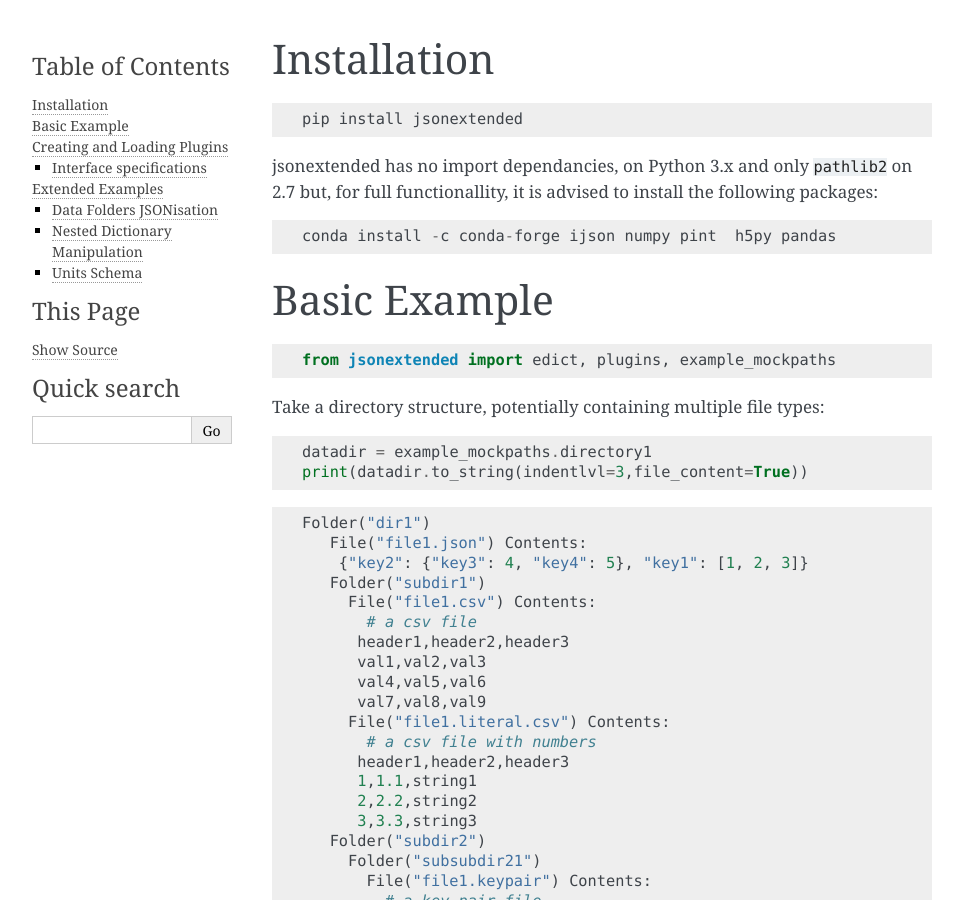
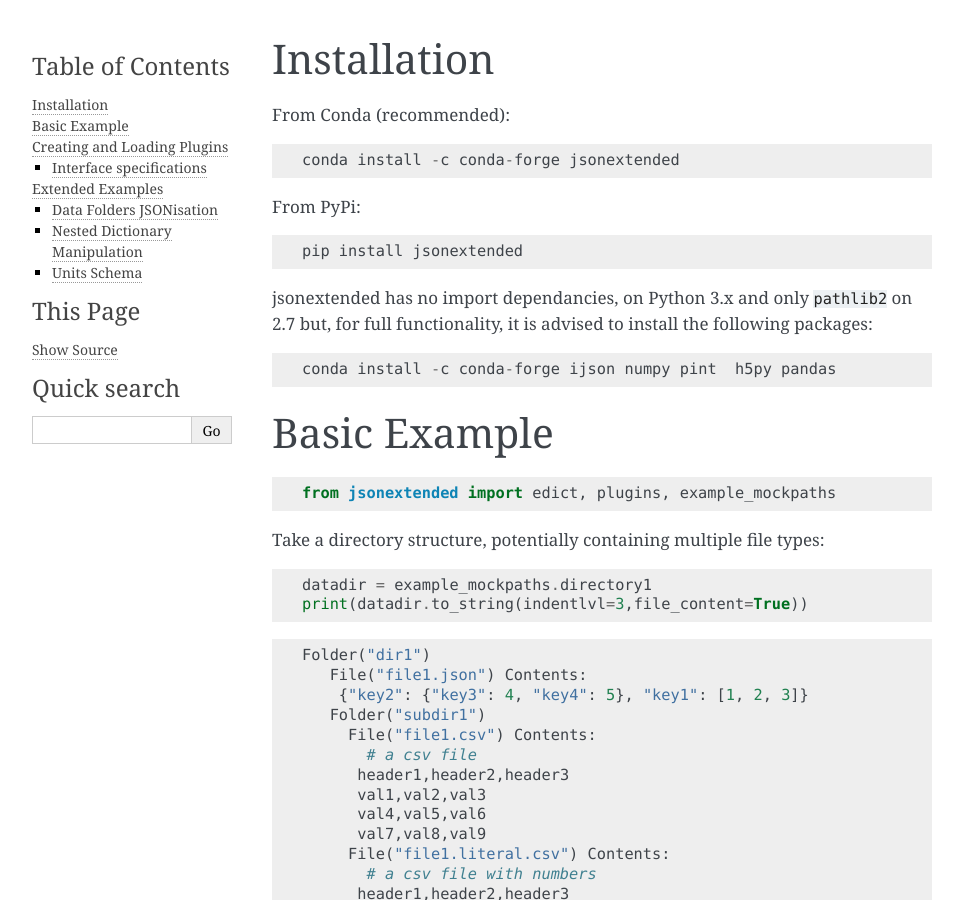
Before and after one commit to chrisjsewell/jsonextended, a Sphinx documentation site: the page built from docs/source/readme.rst, in a window 1280 px wide and 900 px high. Shown: the whole window, without its empty margins (148-1111 px from the left). Built offline with Sphinx 7.4.7, drawn with Linux system fonts in a browser that asks for light colours.

```diff
--- a/docs/source/index.rst
+++ b/docs/source/index.rst
@@ -1,12 +1,10 @@
 .. jsonextended documentation master file, created by
    sphinx-quickstart on Sat Jun  3 02:06:22 2017.
-   You can adapt this file completely to your liking, but it should at least
-   contain the root `toctree` directive.
 
 JSON Extended
 ========================================
 
-|Build Status| |Coverage Status| |PyPI|
+|Build Status| |Coverage Status| |PyPI| |Conda|
 
 A module to extend the python json package functionality:
 
@@ -56,3 +54,5 @@ Indices and tables
    :target: https://coveralls.io/github/chrisjsewell/jsonextended?branch=master
 .. |PyPI| image:: https://img.shields.io/pypi/v/jsonextended.svg
    :target: https://pypi.python.org/pypi/jsonextended/
+.. |Conda| image:: https://anaconda.org/conda-forge/jsonextended/badges/version.svg
+   :target: https://anaconda.org/conda-forge/jsonextended
--- a/docs/source/readme.rst
+++ b/docs/source/readme.rst
@@ -1,12 +1,20 @@
 Installation
 ------------
+
+From Conda (recommended):
+
+::
+
+    conda install -c conda-forge jsonextended
+
+From PyPi:
 
 ::
 
     pip install jsonextended
 
 jsonextended has no import dependancies, on Python 3.x and only
-``pathlib2`` on 2.7 but, for full functionallity, it is advised to
+``pathlib2`` on 2.7 but, for full functionality, it is advised to
 install the following packages:
 
 ::
```
Also changed, not shown: .travis.yml.
